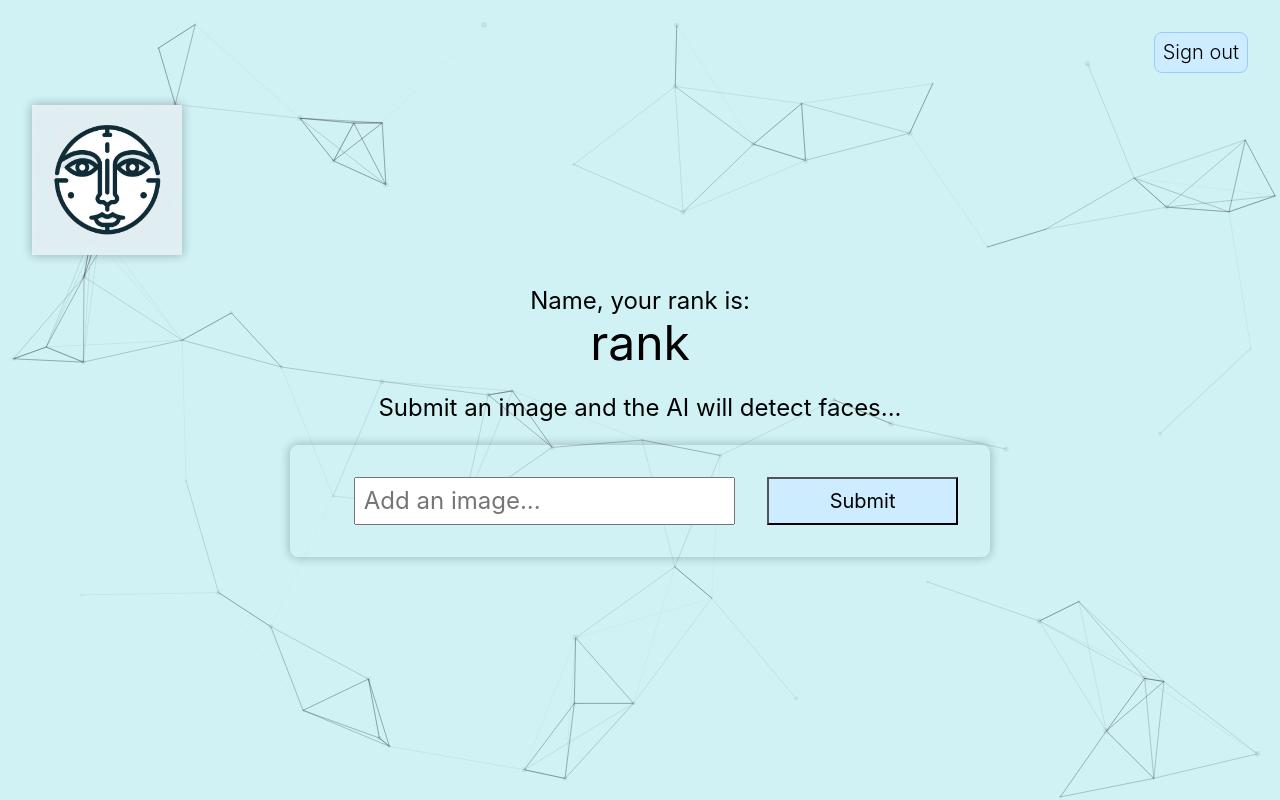
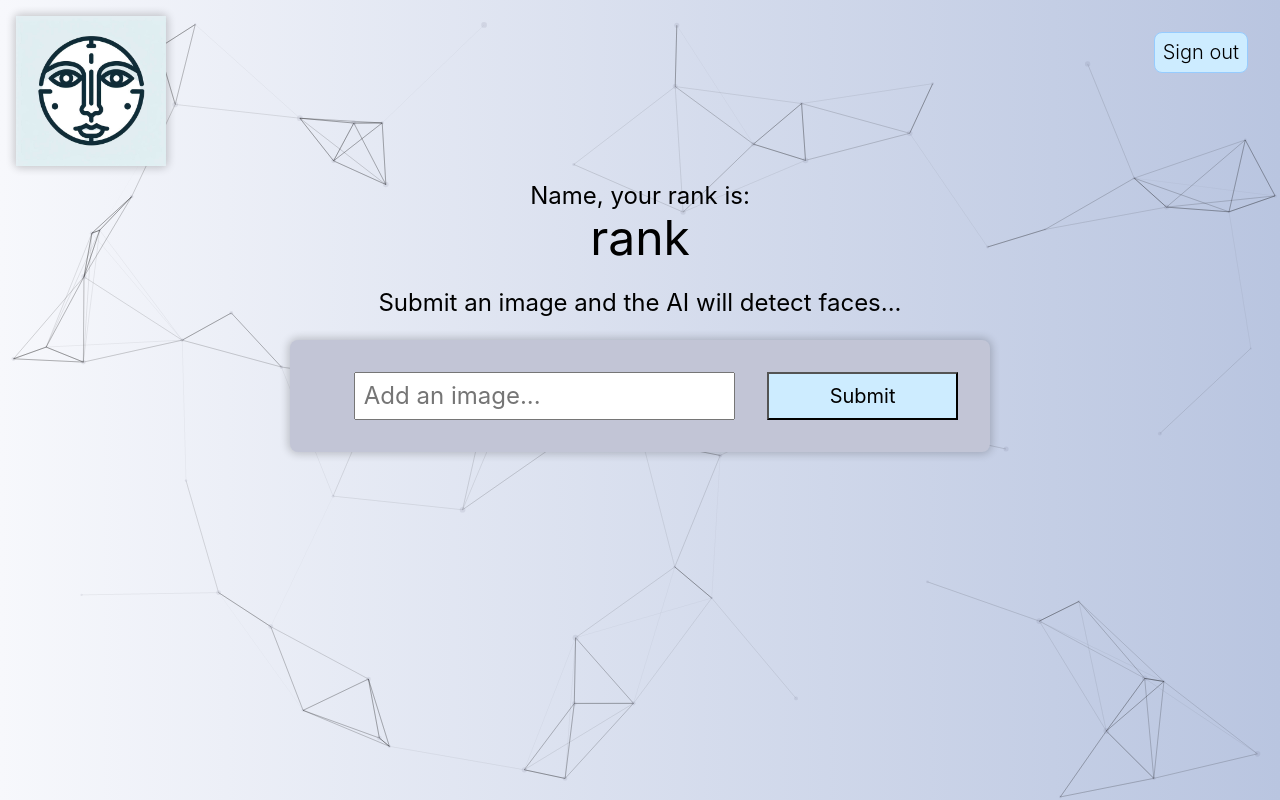
Before and after one commit to jdgrundy/facedetector, a React (Create React App) app: page / in a window 1280 px wide. Built offline with nearby package versions, Linux system fonts and the light colour scheme.

Commit message:
aligned logo and signout link within flex wrapper

```diff
--- a/src/App.css
+++ b/src/App.css
@@ -9,3 +9,10 @@
 	width: 100%;
 	z-index: -1;
 }
+
+.navbar {
+	display: flex;
+	justify-content: space-between;
+	align-items: flex-start;
+	flex-direction: row-reverse;
+}
--- a/src/App.js
+++ b/src/App.js
@@ -12,8 +12,11 @@ class App extends Component {
 		return (
 			<div className="App">
 				<ParticlesComponent id="particles" />
-				<Navigation />
-				<Logo />
+				<div className="navbar">
+					<Navigation />
+					<Logo />
+				</div>
+
 				<Rank />
 				<ImageLinkForm />
 
--- a/src/components/Particles/Particles.js
+++ b/src/components/Particles/Particles.js
@@ -32,7 +32,7 @@ const ParticlesComponent = (props) => {
 		() => ({
 			background: {
 				color: {
-					value: "#d0f2f5",
+					value: "none",
 				},
 			},
 			fpsLimit: 120,
--- a/src/components/imagelinkform/ImageLinkForm.css
+++ b/src/components/imagelinkform/ImageLinkForm.css
@@ -1,3 +1,4 @@
 .form {
 	width: 700px;
+	background-color: rgb(194, 197, 214);
 }
--- a/src/components/logo/Logo.js
+++ b/src/components/logo/Logo.js
@@ -4,7 +4,7 @@ import logo from "./logo.jpeg";
 
 const Logo = () => {
 	return (
-		<div className="ma4 mt0">
+		<div className="ma3">
 			<Tilt
 				className="br2 shadow-2"
 				options={{ reverse: true, max: 55 }}
--- a/src/index.css
+++ b/src/index.css
@@ -5,5 +5,5 @@ body {
 		sans-serif;
 	-webkit-font-smoothing: antialiased;
 	-moz-osx-font-smoothing: grayscale;
-	background: linear-gradient(to right, #f7f8fc, #e2e6ef);
+	background: linear-gradient(to right, #f7f8fc, #b9c5e0);
 }
```
